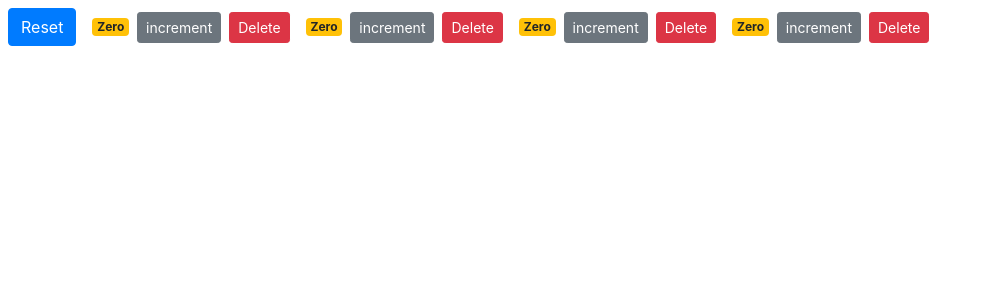
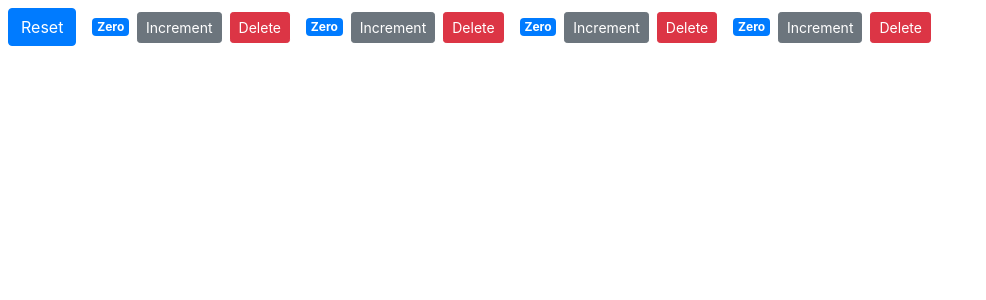
Before and after one commit to voodoo15/React-Shopping-Cart-Button-Example, a React (Create React App) app: page / in a window 1280 px wide. Shown: the top 300 px of the page, without its empty margins (0-986 px from the left). Built offline with nearby package versions, Linux system fonts and the light colour scheme.

Commit message:
Created increment handler to handle state in counters.jsx

```diff
--- a/src/components/counter.jsx
+++ b/src/components/counter.jsx
@@ -1,13 +1,6 @@
 import React, {Component} from 'react';
 
 class Counter extends Component {
-  state = {
-    value: this.props.counter.value
-  };
-
-  handleIncrement = () => {
-    this.setState({value: this.state.value + 1});
-  };
 
   render() {
 
@@ -16,8 +9,9 @@
         <span className={ this.getBadgeClasses() }>{ this.formatCount() }</span>
         <button
           className="btn btn-secondary btn-sm"
-          onClick={this.handleIncrement}
-        >increment
+          onClick={() => this.props.onIncrement(this.props.counter)}
+        >
+          Increment
         </button>
         <button
           onClick={() => this.props.onDelete(this.props.counter.id)}
@@ -30,12 +24,12 @@
 
   getBadgeClasses() {
     let classes = "badge m-2 badge-";
-    classes += this.state.value === 0 ? "warning" : "primary";
+    classes += this.props.value === 0 ? "warning" : "primary";
     return classes;
   };
 
   formatCount() {
-    const { value } = this.state;
+    const { value } = this.props.counter;
     return value === 0 ? "Zero" : value;
   };
 };
--- a/src/components/counters.jsx
+++ b/src/components/counters.jsx
@@ -15,6 +15,14 @@
     const counters = this.state.counters.filter(c => c.id !== counterId);
     this.setState({ counters });
   };
+
+  handleIncrement = counter => {
+    const counters = [...this.state.counters];
+    const index = counters.indexOf(counter);
+    counters[index] = {...counter};
+    counters[index].value++;
+    this.setState({counters});
+  }
 
   handleReset = () => {
     const counters = this.state.counters.map(c => {
@@ -34,6 +42,7 @@
         { this.state.counters.map(counter =>
           <Counter
             onDelete={this.handleDelete}
+            onIncrement={this.handleIncrement}
             key={counter.id}
             counter={counter}
           />) }
```
